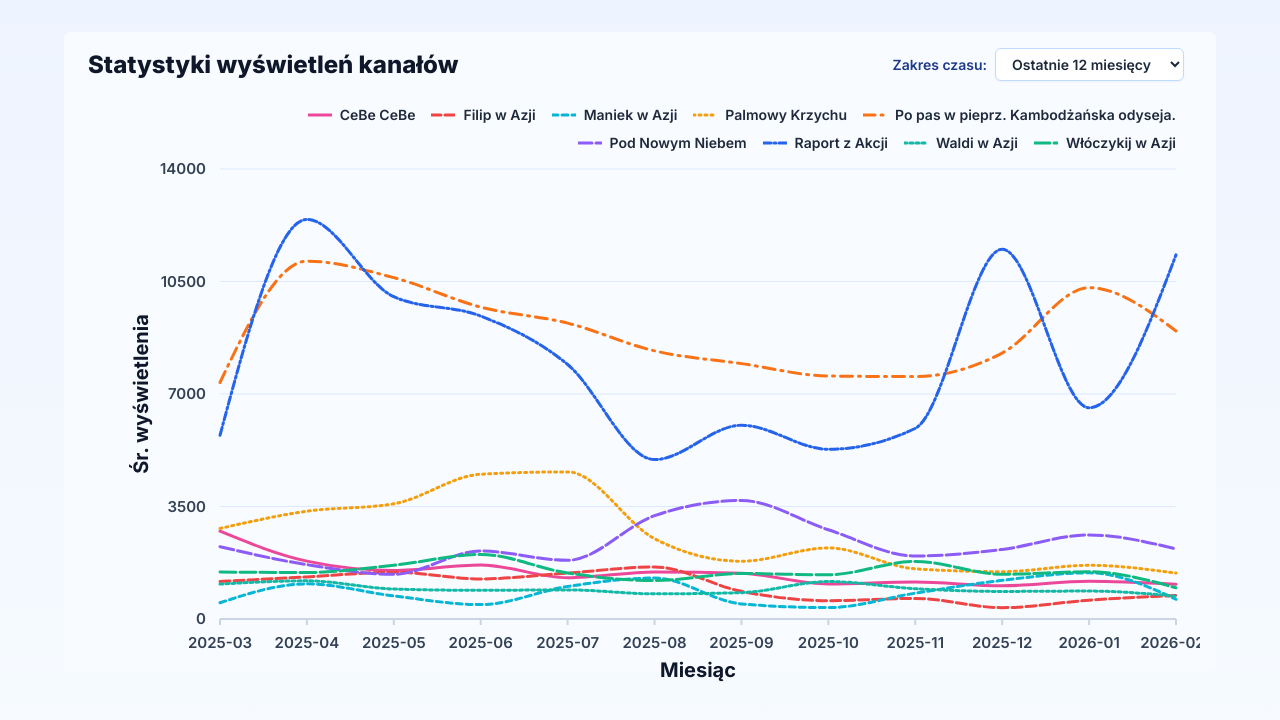
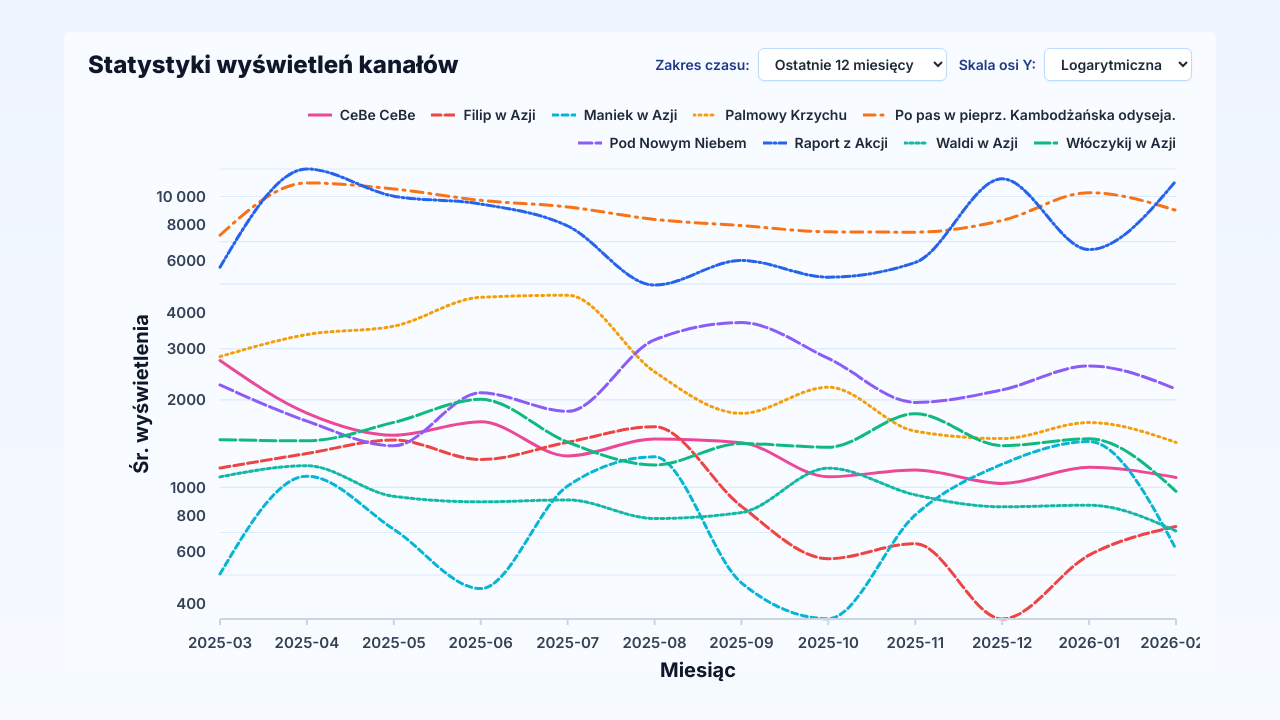
Before and after one commit to KalwiRemi/KamboUniwersum, a Next.js app: page /stats in a window 1280 px wide. Shown: the top 720 px of the page. Built offline with nearby package versions, Linux system fonts and the light colour scheme.

Commit message:
ba ba ba

```diff
--- a/app/stats/page.tsx
+++ b/app/stats/page.tsx
@@ -115,6 +115,7 @@ export default function Page() {
   const unifiedData = buildUnifiedData(channels);
 
   const [selectedRange, setSelectedRange] = useState("12");
+  const [yScaleType, setYScaleType] = useState<"linear" | "log">("log");
   const [hiddenSeries, setHiddenSeries] = useState<Set<string>>(new Set());
 
   const visibleData =
@@ -141,7 +142,8 @@ export default function Page() {
           <h1 className="text-2xl font-extrabold text-[#0f172a]">
             Statystyki wyświetleń kanałów
           </h1>
-          <label htmlFor="time-range" className="mr-2 text-sm font-semibold text-[#1e3a8a]">
+          <div className="flex flex-wrap items-center gap-3">
+            <label htmlFor="time-range" className="text-sm font-semibold text-[#1e3a8a]">
               Zakres czasu:
               <select
                 id="time-range"
@@ -155,6 +157,19 @@ export default function Page() {
                 <option value="all">Cały okres</option>
               </select>
             </label>
+            <label htmlFor="y-scale" className="text-sm font-semibold text-[#1e3a8a]">
+              Skala osi Y:
+              <select
+                id="y-scale"
+                value={yScaleType}
+                onChange={(e) => setYScaleType(e.target.value as "linear" | "log")}
+                className="ml-2 rounded-md border border-[#bfdbfe] bg-white px-3 py-1.5 text-sm text-[#1e293b] shadow-sm outline-none"
+              >
+                <option value="linear">Liniowa</option>
+                <option value="log">Logarytmiczna</option>
+              </select>
+            </label>
+          </div>
         </div>
         <ResponsiveContainer>
           <LineChart
@@ -178,8 +193,11 @@ export default function Page() {
             <YAxis
               width={84}
               tickMargin={8}
+              scale={yScaleType}
+              domain={["auto", "auto"]}
               axisLine={false}
               tickLine={false}
+              tickFormatter={(value) => Number(value).toLocaleString("pl-PL")}
               tick={{ fontSize: 15, fill: "#334155", fontWeight: 600 }}
               label={{
                 value: "Śr. wyświetlenia",
```
Lines whose indentation alone changed are shown as unchanged.
